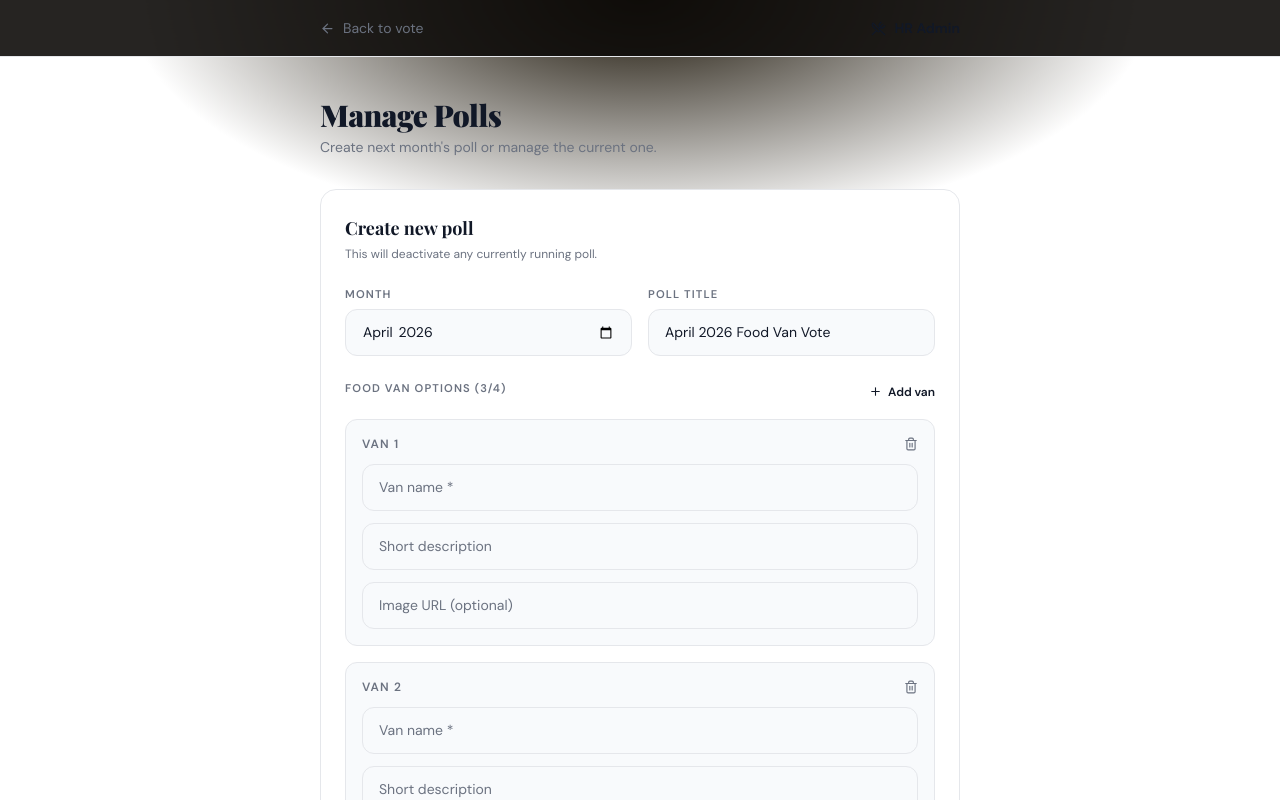
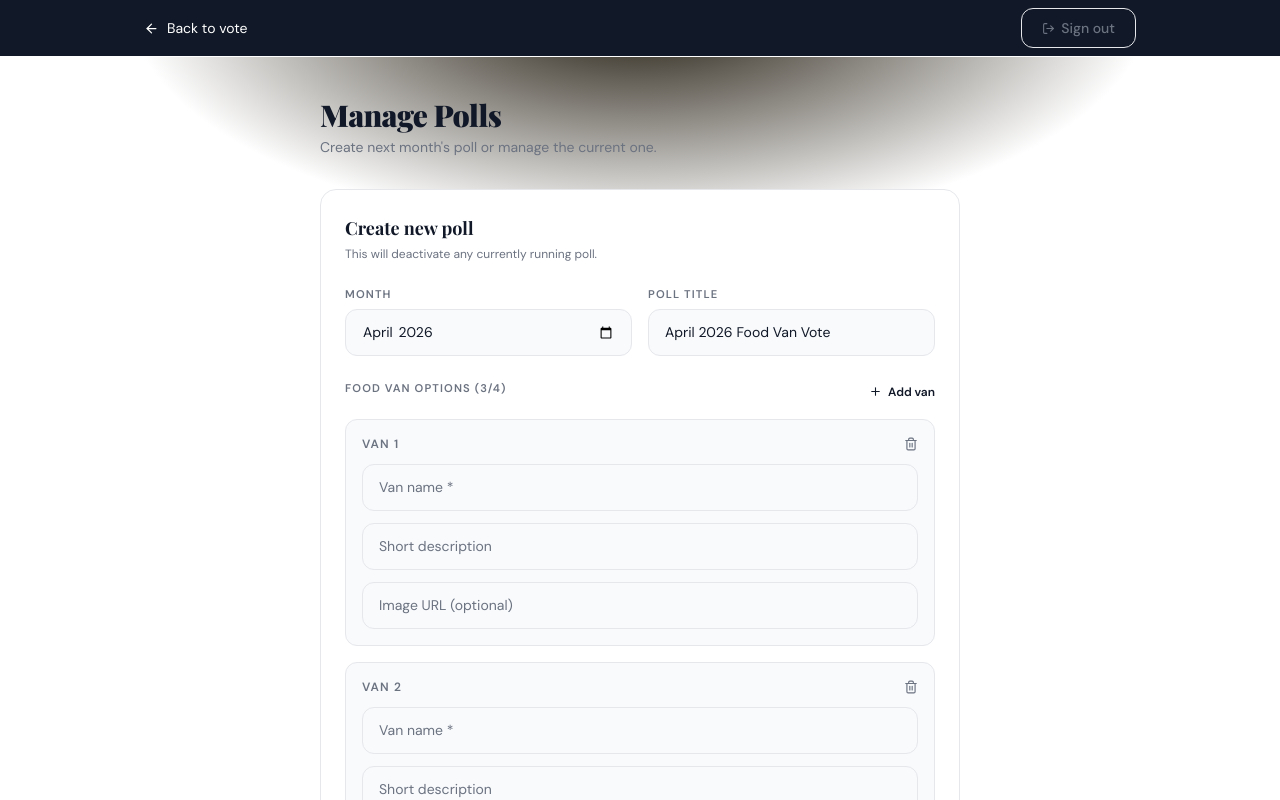
Before and after one commit to sajeeb-me/food-van-vote, a Next.js app: page /admin in a window 1280 px wide. Shown: the top 800 px of the page. Built offline with nearby package versions, Linux system fonts and the light colour scheme; no server answers; the database is empty.

Commit message:
Refactor code structure for improved readability and maintainability

```diff
--- a/src/app/admin/page.tsx
+++ b/src/app/admin/page.tsx
@@ -13,6 +13,7 @@ import {
     CheckCircle2,
     UtensilsCrossed,
 } from "lucide-react";
+import { Header } from "@/components/Header";
 
 interface VanField {
     id: string;
@@ -143,25 +144,7 @@ export default function AdminPage() {
             style={{ background: "radial-gradient(ellipse 80% 30% at 50% 0%, #140d00 0%, var(--bg) 50%)" }}>
 
             {/* Header */}
-            <header className="sticky top-0 z-20 border-b"
-                style={{ background: "rgba(15,13,11,0.9)", backdropFilter: "blur(12px)", borderColor: "var(--border)" }}>
-                <div className="max-w-2xl mx-auto px-4 h-14 flex items-center justify-between">
-                    <button onClick={() => router.push("/vote")}
-                        className="flex items-center gap-2 text-sm transition-colors"
-                        style={{ color: "var(--muted)" }}
-                        onMouseEnter={(e) => (e.currentTarget.style.color = "var(--cream)")}
-                        onMouseLeave={(e) => (e.currentTarget.style.color = "var(--muted)")}>
-                        <ArrowLeft size={15} />
-                        Back to vote
-                    </button>
-                    <div className="flex items-center gap-2">
-                        <UtensilsCrossed size={15} style={{ color: "var(--amber)" }} />
-                        <span className="text-sm font-semibold" style={{ color: "var(--cream)" }}>
-                            HR Admin
-                        </span>
-                    </div>
-                </div>
-            </header>
+            <Header showBack />
 
             <div className="max-w-2xl mx-auto px-4 pt-10 space-y-8">
 
--- a/src/app/vote/page.tsx
+++ b/src/app/vote/page.tsx
@@ -54,7 +54,8 @@ export default function VotePage() {
 
     return (
         <main className="min-h-screen pb-16"
-            style={{ background: "radial-gradient(ellipse 100% 40% at 50% 0%, #1e1400 0%, var(--bg) 55%)" }}>
+        // style={{ background: "radial-gradient(ellipse 100% 40% at 50% 0%, #1e1400 0%, var(--bg) 55%)" }}
+        >
 
             <Header showAdmin={isHr} />
 
--- a/src/components/Header.tsx
+++ b/src/components/Header.tsx
@@ -2,7 +2,9 @@
 
 import { useRouter } from "next/navigation";
 import { supabase } from "@/lib/supabase";
-import { UtensilsCrossed, LogOut, Settings, ArrowLeft } from "lucide-react";
+import { LogOut, Settings, ArrowLeft } from "lucide-react";
+import Logo from "../../public/logo-white.png";
+import Image from "next/image";
 
 interface HeaderProps {
     showBack?: boolean;
@@ -20,30 +22,23 @@ export function Header({ showBack = false, showAdmin = false, showAdminLabel = f
 
     return (
         <header
-            className="sticky top-0 z-20 border-b"
-            style={{
-                background: "rgba(15,13,11,0.85)",
-                backdropFilter: "blur(12px)",
-                borderColor: "var(--border)",
-            }}
+            className="sticky top-0 z-20 border-b bg-(--primary) backdrop-blur text-white"
         >
             <div className="max-w-5xl mx-auto px-4 h-14 flex items-center justify-between">
                 {/* Left side */}
                 {showBack ? (
                     <button
                         onClick={() => router.push("/vote")}
-                        className="flex items-center gap-2 text-sm transition-colors"
-                        style={{ color: "var(--muted)" }}
-                        onMouseEnter={(e) => (e.currentTarget.style.color = "var(--cream)")}
-                        onMouseLeave={(e) => (e.currentTarget.style.color = "var(--muted)")}
+                        className="flex items-center gap-2 text-sm transition-colors cursor-pointer "
                     >
                         <ArrowLeft size={15} />
                         Back to vote
                     </button>
                 ) : (
                     <div className="flex items-center gap-2.5">
-                        <UtensilsCrossed size={18} style={{ color: "var(--amber)" }} />
-                        <span className="font-bold text-sm tracking-tight" style={{ color: "var(--cream)" }}>
+                        {/* <UtensilsCrossed size={18} style={{ color: "var(--amber)" }} /> */}
+                        <Image src={Logo} alt="Food Van Vote" width={25} height={25} />
+                        <span className="font-bold text-sm tracking-tight">
                             FoodVan Vote
                         </span>
                     </div>
@@ -52,7 +47,7 @@ export function Header({ showBack = false, showAdmin = false, showAdminLabel = f
                 {/* Right side */}
                 <div className="flex items-center gap-2">
                     {showAdminLabel && (
-                        <span className="text-sm font-semibold" style={{ color: "var(--cream)" }}>
+                        <span className="text-sm font-semibold">
                             HR Admin
                         </span>
                     )}
```
Also changed, not shown: public/logo-white.png (added).
